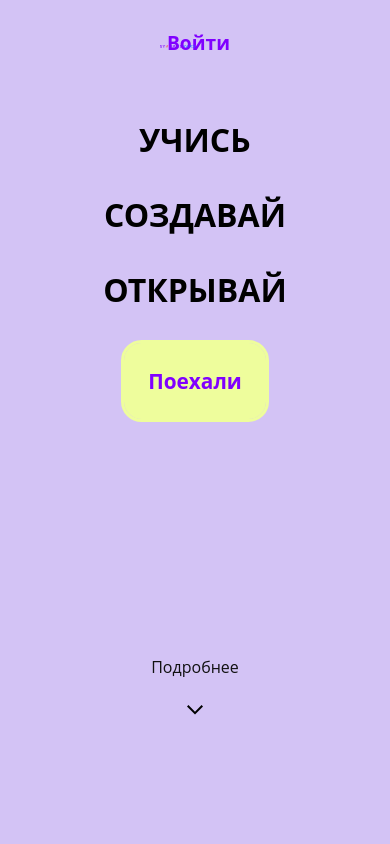
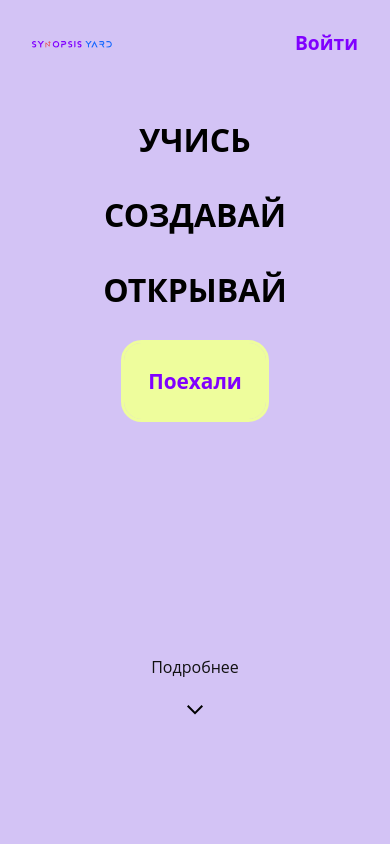
Before and after one commit to luiofff/SynposisYard, a React (Create React App) app in the folder client/: page / in a window 390 px wide. Shown: the top 844 px of the page. Built offline with nearby package versions, Linux system fonts and the light colour scheme; what pdfmake would draw is missing.

Commit message:
fix bugs

```diff
--- a/client/src/components/pages/MaterialsPage/MaterialsPage.module.css
+++ b/client/src/components/pages/MaterialsPage/MaterialsPage.module.css
@@ -323,6 +323,11 @@
 /* mini tab */
 
 @media screen and (max-width:620px) {
+    .modal_window {
+       height:auto;
+       width: auto;
+       padding: 2rem;
+    }
     .main_title {
         font-size: 1.1rem;
     }
@@ -338,6 +343,7 @@
         font-size: .8rem;
     }
 }
+
 
 /* small phone */
 
--- a/client/src/components/pages/StartPage/StartPage.jsx
+++ b/client/src/components/pages/StartPage/StartPage.jsx
@@ -1,11 +1,9 @@
 import React, { useEffect } from 'react'
-import { useNavigate } from 'react-router-dom';
 import animationLogo from "../../UI/NavBar/assets/logo.json"
 import lottie from "lottie-web";
 
 
 // components
-import NavBar from '../../UI/NavBar/NavBar'
 import RelocateButton from '../../UI/buttons/Relocate_button/RelocateButton'
 
 // styles
@@ -41,6 +39,7 @@ export default function StartPage() {
                 <a className={styles.nav_btn} href="/login">Войти</a>
             </div>
         </header>
+
         <div className={styles.title_page}>
             <div className={styles.text_button_block}>
                 <div className={styles.text_block}>
--- a/client/src/components/pages/StartPage/StartPage.module.css
+++ b/client/src/components/pages/StartPage/StartPage.module.css
@@ -135,6 +135,12 @@
 }
 
 @media screen and (max-width:615px) {
+    .logo {
+        width: 7rem;
+    }
+    .primary_header {
+        padding: 0 3rem;
+    }
     .title_text {
         font-size: 2rem;
     }
@@ -156,9 +162,24 @@
 }
 
 @media screen and (max-width:880px) {
+    .logo {
+        width: 10rem;
+    }
+    .primary_header {
+        padding: 0 5rem;
+    }
     .text_block {
         flex-direction: column;
         justify-content: center;
         align-items: center;
     }
 }
+
+@media screen and (max-width:425px) {
+    .logo {
+        width: 5rem;
+    }
+    .primary_header {
+        padding: 0 2rem;
+    }
+}
--- a/client/src/components/pages/SubjectsPage/SubjectsPage.module.css
+++ b/client/src/components/pages/SubjectsPage/SubjectsPage.module.css
@@ -191,6 +191,14 @@
     }
 }
 
+@media screen and (max-width:620px) {
+    .modal_window {
+        height:auto;
+        width: auto;
+        padding: 2rem;
+    }
+}
+
 
 .add_discipline {
     padding: 1.2rem;
--- a/client/src/components/pages/TopicsPage/TopicsPage.module.css
+++ b/client/src/components/pages/TopicsPage/TopicsPage.module.css
@@ -285,6 +285,13 @@
 /* adapt */
 
 /* tab */
+@media screen and (max-width:620px) {
+    .modal_window {
+        height:auto;
+        width: auto;
+        padding: 2rem;
+    }
+}
 
 @media screen and (max-width:768px) {
     .main_title {
```
Also changed, not shown: client/src/components/pages/MaterialsPage/MaterialsPage.jsx (indentation only).
